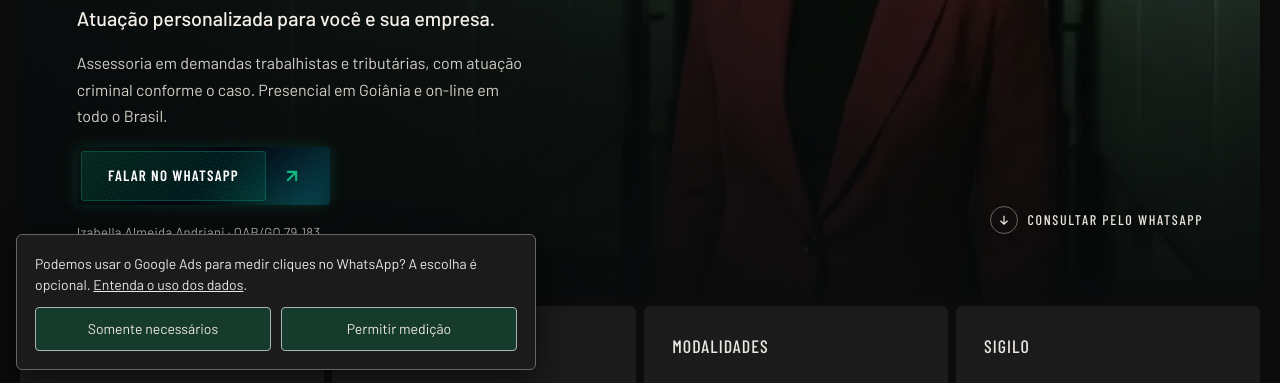
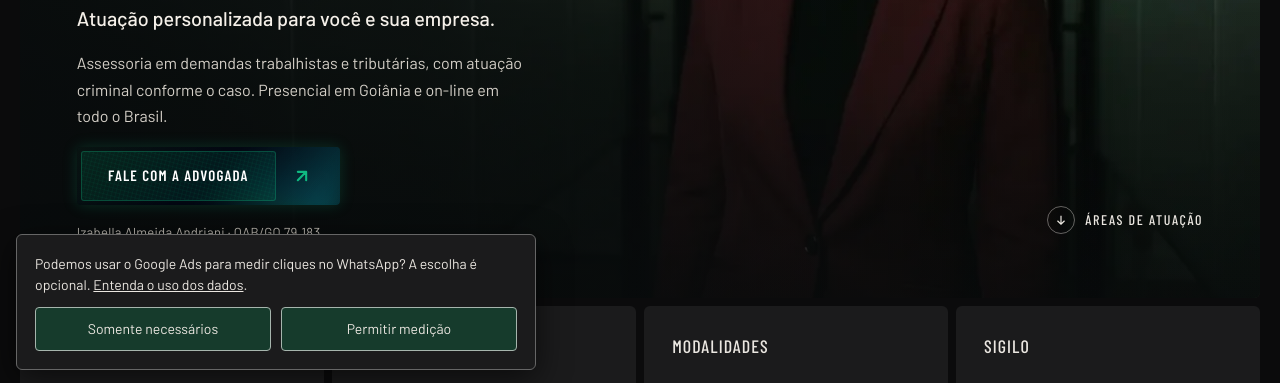
Before and after one commit to PeriquitoVirtual/advocacia, a plain HTML site: page index.html in a window 1280 px wide. Shown: the part 414-797 px from the top of the page. Drawn offline with Linux system fonts and the light colour scheme.

Commit message:
Atualiza CTA principal e direciona link do topo para areas

```diff
--- a/index.html
+++ b/index.html
@@ -192,7 +192,7 @@
   <span class="hero-neon-mask-layer-2" aria-hidden="true"><span class="hero-neon-animated-border-v3"></span></span>
   <span class="hero-neon-glitch-overlay" aria-hidden="true"></span>
   <span class="hero-neon-btn-inner">
-   <span class="hero-neon-btn-text">Falar no WhatsApp</span>
+   <span class="hero-neon-btn-text">FALE COM A ADVOGADA</span>
    <svg class="hero-neon-btn-icon" aria-hidden="true" viewBox="0 0 24 24" fill="none"><path d="M7 17L17 7M17 7H7M17 7V17" stroke="currentColor" stroke-width="2.5" stroke-linecap="round" stroke-linejoin="round"/></svg>
   </span>
  </span>
@@ -201,12 +201,12 @@
       </div>
     </div>
 
-    <a class="seta-link topo-mais" data-wa="areas" href="https://wa.me/5562999190428?text=Ol%C3%A1%2C%20Izabella%21%20Gostaria%20de%20verificar%20se%20minha%20demanda%20est%C3%A1%20entre%20suas%20%C3%A1reas%20de%20atua%C3%A7%C3%A3o." data-topo-mais target="_blank" rel="noopener noreferrer">
+    <a class="seta-link topo-mais" href="#areas" data-topo-mais>
       <span class="seta-link__circulo" aria-hidden="true"
         ><svg viewBox="0 0 12 12" fill="none" stroke="currentColor" stroke-width="1.2">
           <path d="M3 9l6-6M4 3h5v5" /></svg
       ></span>
-      <span class="seta-link__texto">Consultar pelo WhatsApp</span>
+      <span class="seta-link__texto">ÁREAS DE ATUAÇÃO</span>
     </a>
   </div>
 </section>
```
Also changed, not shown: codigo-fonte/src/partials/topo.html (+3 -3 lines).
